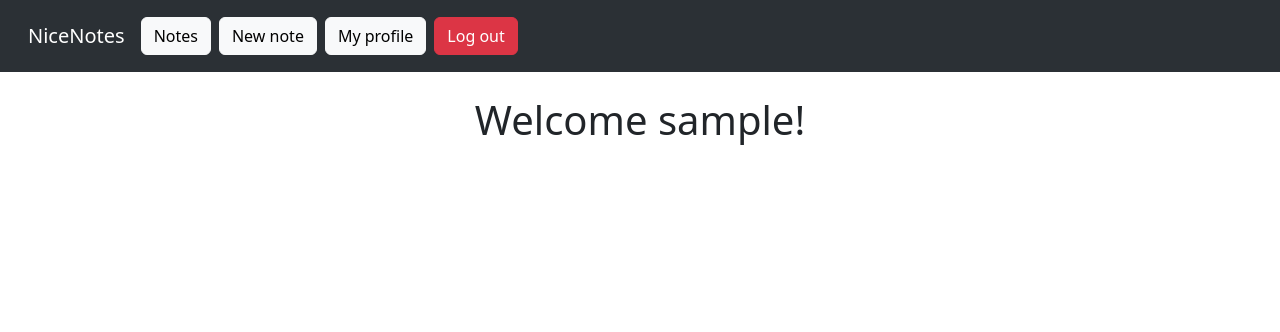
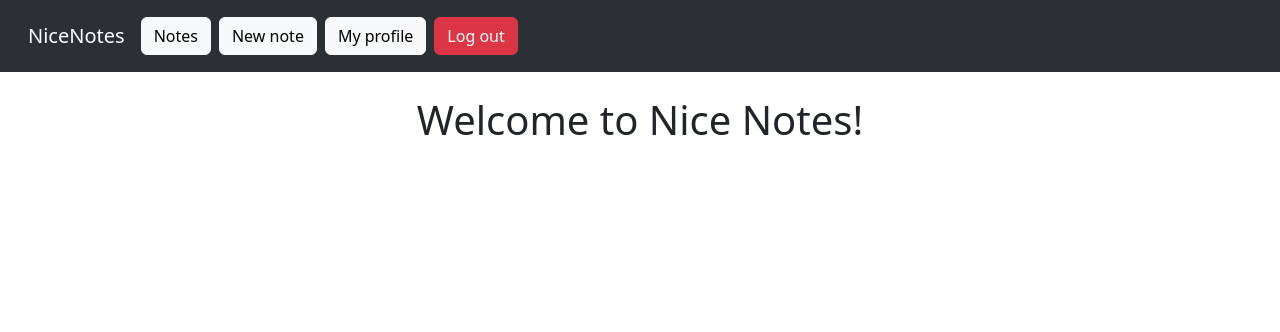
Before and after one commit to szymonabramczyk/nice-notes, a Flask app: page / in a window 1280 px wide. Shown: the top 332 px of the page. Run offline with Flask 3, Linux system fonts and the light colour scheme; the visitor is signed in with stand-in values (Sample User, id 1); data comes from the database, SQL or seed files in the repository; parts of the project's set-up code (start-up, migrations or seed data) failed here and were passed over; some libraries are stand-ins or nearby versions.

Commit message:
Refinements

```diff
--- a/app/website/templates/index.html
+++ b/app/website/templates/index.html
@@ -1,6 +1,6 @@
 {% extends "base.html" %}
 {% block content %}
 
-<h1 class="text-center">Welcome {{current_user.username}}!</h1>
+<h1 class="text-center">Welcome to Nice Notes!</h1>
 
 {% endblock %}
```
